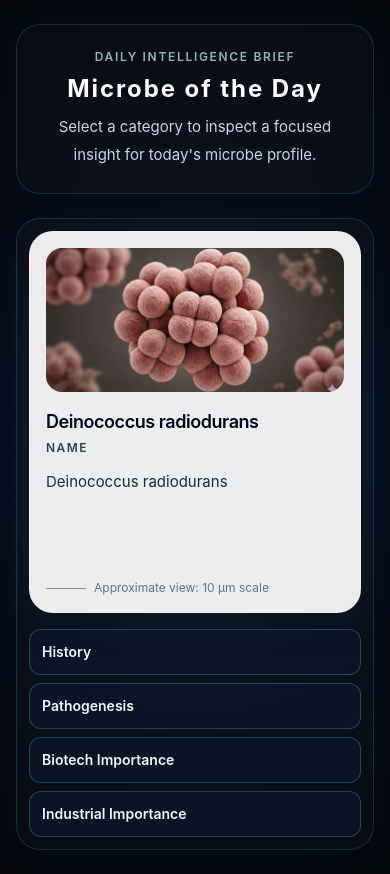
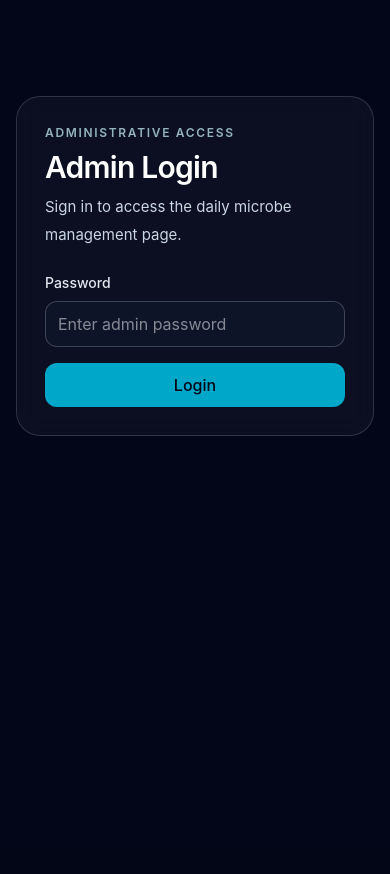
Before and after one commit to zohaib-systems/microbe-of-the-day, a React (Vite) app: page /microbe-ops-portal-9a7x in a window 390 px wide. Before the commit this address led to /. After the commit the page ends 844 px from the top, so only its background shows below. Built offline with nearby package versions, Linux system fonts and the light colour scheme.

Commit message:
Refine UI responsiveness and hide admin access route

```diff
--- a/src/App.jsx
+++ b/src/App.jsx
@@ -5,13 +5,15 @@ import HomePage from './pages/HomePage'
 import AdminPage from './pages/AdminPage'
 import AdminLoginPage from './pages/AdminLoginPage'
 import ProtectedRoute from './components/ProtectedRoute'
+import { ADMIN_LOGIN_PATH } from './config/adminRoute'
 
 function App() {
   return (
     <>
       <Routes>
         <Route path="/" element={<HomePage />} />
-        <Route path="/admin-login" element={<AdminLoginPage />} />
+        <Route path={ADMIN_LOGIN_PATH} element={<AdminLoginPage />} />
+        <Route path="/admin-login" element={<Navigate to="/" replace />} />
         <Route
           path="/admin"
           element={
--- a/src/components/ProtectedRoute.jsx
+++ b/src/components/ProtectedRoute.jsx
@@ -1,10 +1,11 @@
 import { Navigate } from 'react-router-dom'
+import { ADMIN_LOGIN_PATH } from '../config/adminRoute'
 
 function ProtectedRoute({ children }) {
   const isAdmin = localStorage.getItem('microbe_admin_auth') === 'true'
 
   if (!isAdmin) {
-    return <Navigate to="/admin-login" replace />
+    return <Navigate to={ADMIN_LOGIN_PATH} replace />
   }
 
   return children
--- /dev/null
+++ b/src/config/adminRoute.js
@@ -0,0 +1,2 @@
+export const ADMIN_LOGIN_PATH =
+  import.meta.env.VITE_ADMIN_LOGIN_PATH || '/microbe-ops-portal-9a7x'
--- a/src/pages/AdminPage.jsx
+++ b/src/pages/AdminPage.jsx
@@ -1,5 +1,6 @@
 import { useState } from 'react'
 import { Link, useNavigate } from 'react-router-dom'
+import { ADMIN_LOGIN_PATH } from '../config/adminRoute'
 
 const STORAGE_KEY = 'microbe_schedule_v1'
 
@@ -69,7 +70,7 @@ function AdminPage() {
 
   const handleLogout = () => {
     localStorage.removeItem('microbe_admin_auth')
-    navigate('/admin-login', { replace: true })
+    navigate(ADMIN_LOGIN_PATH, { replace: true })
   }
 
   return (
--- a/src/pages/HomePage.jsx
+++ b/src/pages/HomePage.jsx
@@ -277,7 +277,7 @@ function HomePage() {
           </div>
         </header>
 
-        <section className="mt-6 rounded-3xl border border-cyan-300/15 bg-white/[0.03] p-3 shadow-[0_0_24px_rgba(14,165,233,0.06)] sm:p-5" aria-label="Microbe hub dashboard">
+        <section className="mt-4 rounded-3xl border border-cyan-300/15 bg-white/[0.03] p-3 shadow-[0_0_24px_rgba(14,165,233,0.06)] sm:mt-5 sm:p-5" aria-label="Microbe hub dashboard">
           {isMobileLayout ? (
             <div className="space-y-4">
               <Card
```
